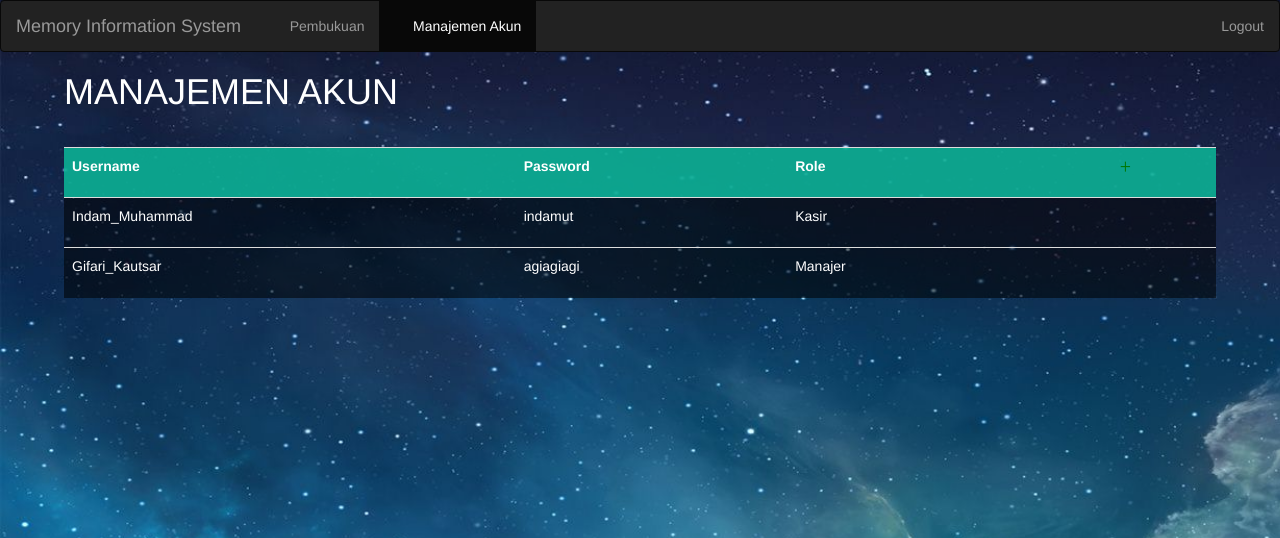
After one commit to indam-m/salonmemori, a PHP site: page /manage_akun.php in a window 1280 px wide. The commit adds this page. Shown: the top 538 px of the page. Run offline with PHP 8.4, Linux system fonts and the light colour scheme; some web fonts are replaced.

Commit message:
add management account page

```diff
--- a/assets/css/my-css.css
+++ b/assets/css/my-css.css
@@ -173,7 +173,7 @@
 	color: #00f;
 }
 
-.table-add-pemasukan, .table-add-pengeluaran, .table-ok {
+.table-add-pemasukan, .table-add-pengeluaran, .table-ok, .table-add {
   color: #070;
   cursor: pointer;
   position: absolute;
@@ -181,7 +181,7 @@
   right: 0;
 }
 
-.table-add-pemasukan:hover, .table-add-pengeluaran:hover, .table-ok:hover {
+.table-add-pemasukan:hover, .table-add-pengeluaran:hover, .table-ok:hover, .table-add:hover {
 	color: #0b0;
 }
 
--- /dev/null
+++ b/manage_akun.php
@@ -0,0 +1,78 @@
+<!DOCTYPE html PUBLIC "-//W3C//DTD XHTML 1.0 Transitional//EN" "http://www.w3.org/TR/xhtml1/DTD/xhtml1-transitional.dtd">
+<html xmlns="http://www.w3.org/1999/xhtml">
+    <head>
+        <title>Pembukuan</title>
+        <link href="assets/css/my-css.css" rel="stylesheet" />
+        <link href="assets/css/bootstrap.css" rel="stylesheet" />
+    </head>
+
+    <body class="background">
+        <!-- NAV BAR -->
+        <nav role="navigation" class="navbar navbar-inverse">
+            <!-- Brand and toggle get grouped for better mobile display -->
+            <div class="navbar-header">
+                <button type="button" data-target="#navbarCollapse" data-toggle="collapse" class="navbar-toggle">
+                    <span class="sr-only">Toggle navigation</span>
+                    <span class="icon-bar"></span>
+                    <span class="icon-bar"></span>
+                    <span class="icon-bar"></span>
+                </button>
+                <a href="#" class="navbar-brand">Memory Information System</a>
+            </div>
+            <!-- Collection of nav links, forms, and other content for toggling -->
+            <div id="navbarCollapse" class="collapse navbar-collapse">
+                <ul class="nav navbar-nav">
+                    <li><a href="#"><span class="glyphicon glyphicon-list-alt"></span>&nbsp;&nbsp;Pembukuan</a></li>
+                    <li class="active"><a href="#"><span class="glyphicon glyphicon-user"></span>&nbsp;&nbsp;Manajemen Akun</a></li>
+                </ul>
+
+                <ul class="nav navbar-nav navbar-right">
+                    <li><a href="#"><span class="glyphicon glyphicon-log-out"></span>&nbsp;&nbsp;Logout</a></li>
+                </ul>
+            </div>
+        </nav>
+        <!-- END OF NAV BAR -->
+        <div class="header">
+        <font color="white"><h1>MANAJEMEN AKUN</h1></font>
+        </div>
+
+        <div class="box-registrasi">
+            <div id="table" class="table-editable">
+                <table class="table tabel-registrasi" >
+                    <tr>
+                        <th>Username</th>
+                        <th>Password</th>
+                        <th>Role</th>
+                        <th></th>
+                        <th><span class="table-add glyphicon glyphicon-plus"></span></th>
+                    </tr>
+                    <tr>
+                        <td contenteditable="true">Indam_Muhammad</td>
+                        <td contenteditable="true">indamut</td>
+                        <td contenteditable="true">Kasir</td>
+                        <td><span class="table-remove glyphicon glyphicon-remove"></span></td>
+                        <td><span class="table-ok glyphicon glyphicon-ok"></span></td>
+                    </tr>
+                    <tr>
+                        <td contenteditable="true">Gifari_Kautsar</td>
+                        <td contenteditable="true">agiagiagi</td>
+                        <td contenteditable="true">Manajer</td>
+                        <td><span class="table-remove glyphicon glyphicon-remove"></span></td>
+                        <td><span class="table-ok glyphicon glyphicon-ok"></span></td>
+                    </tr>
+                    <!-- This is our clonable table line -->
+                    <tr class="hide">
+                        <td contenteditable="true">Ketik di sini</td>
+                        <td contenteditable="true">Ketik di sini</td>
+                        <td contenteditable="true">Ketik di sini</td>
+                        <td><span class="table-remove glyphicon glyphicon-remove"></span></td>
+                        <td><span class="table-ok glyphicon glyphicon-ok"></span></td>
+                    </tr>
+                </table>
+            </div>
+        </div>
+    </body>
+    <script src="assets/js/jquery.min.js"></script>
+    <script src="assets/js/bootstrap.min.js"></script>
+    <script src="assets/js/akun.js"></script>
+</html>
--- a/pembukuan.php
+++ b/pembukuan.php
@@ -133,9 +133,6 @@
                         </tr>
                     </table>
                 </div>
-
-                <button id="export-btn" class="btn btn-primary">Export Data</button>
-                <p id="export"></p>
             </div>
             <!-- END OF  TABEL PEMASUKAN -->
 
@@ -201,9 +198,6 @@
                         </tr>
                     </table>
                 </div>
-
-                <button id="export-btn" class="btn btn-primary">Export Data</button>
-                <p id="export"></p>
             </div>
             <!-- END OF TABEL PENGELUARAN -->
         </div>
```
Also changed, not shown: assets/js/akun.js (added, +57 -0 lines).
